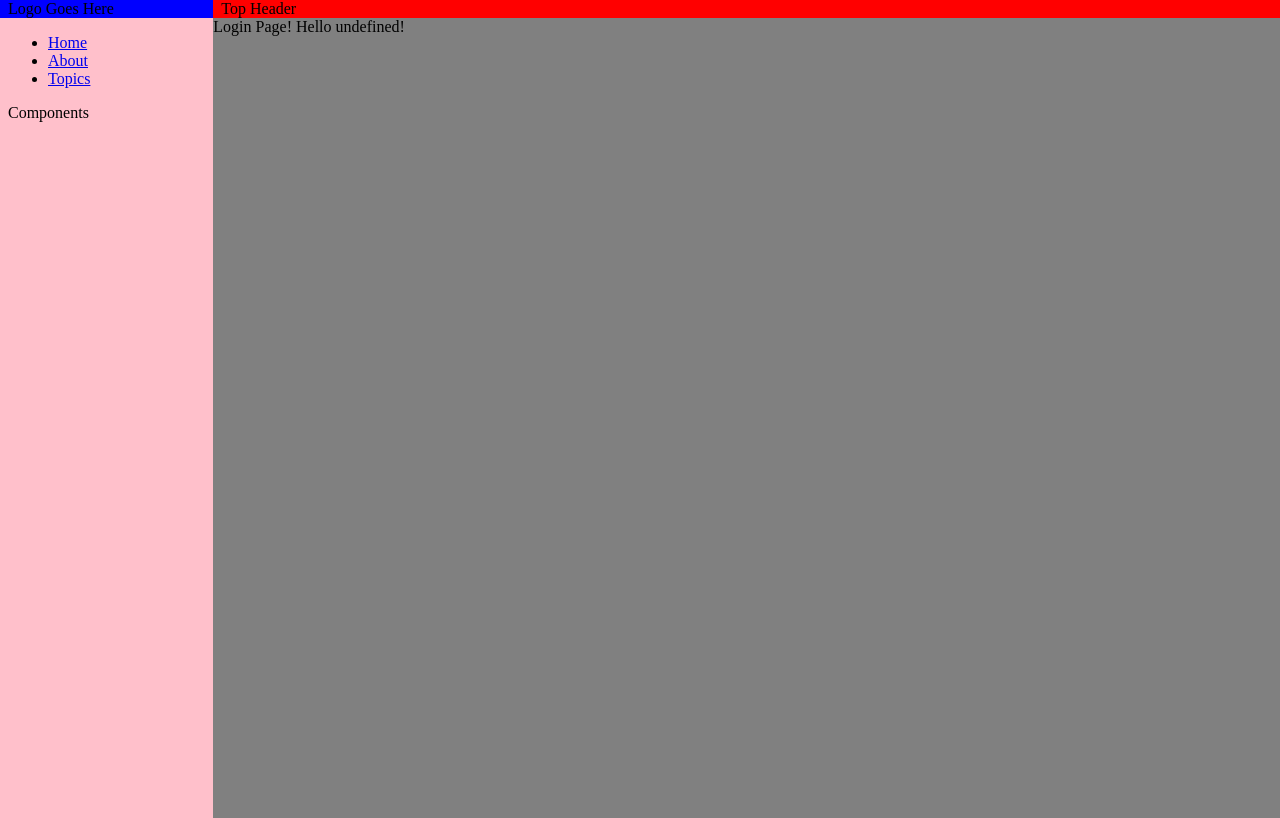
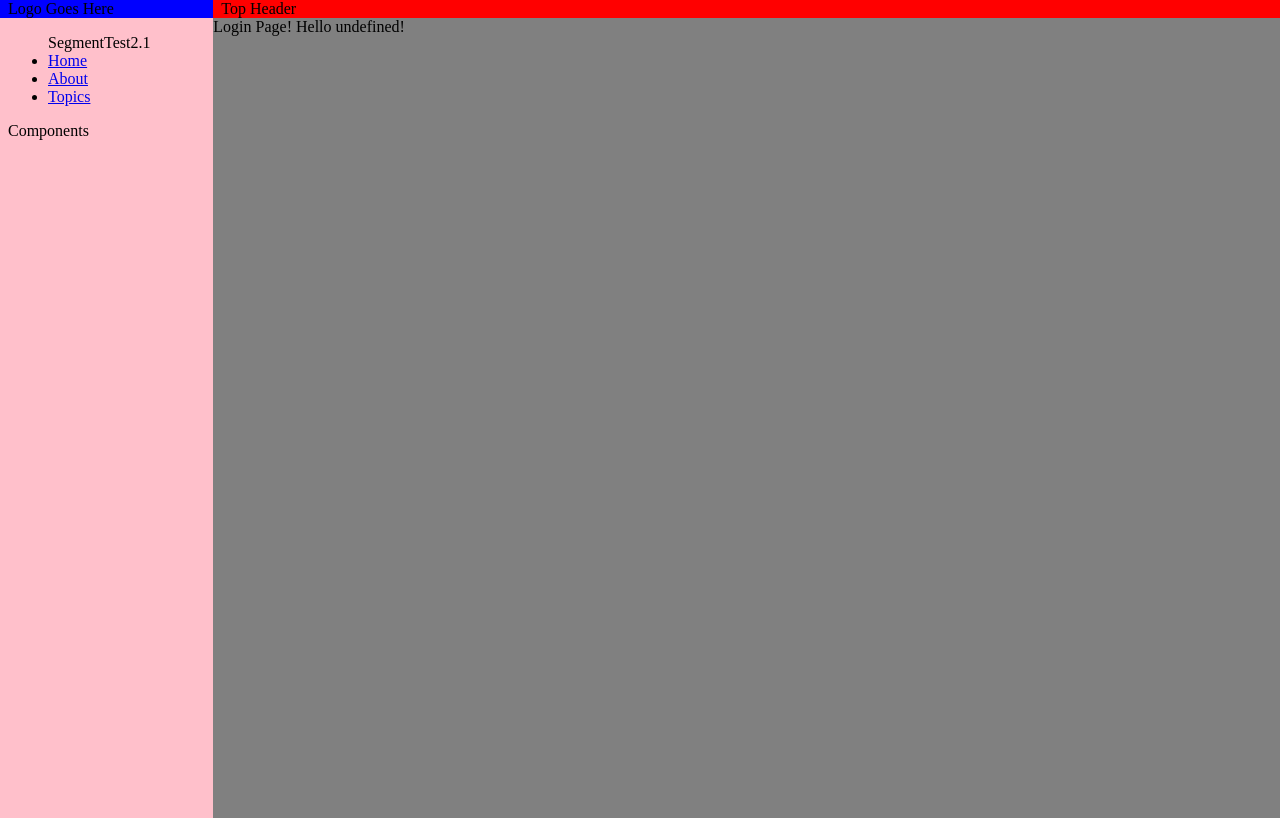
Before and after one commit to justinal64/typescript-dashboard, a React (Create React App) app: page / in a window 1280 px wide. Built offline with nearby package versions, Linux system fonts and the light colour scheme.

Commit message:
Created segment component and passed title and font to component

```diff
--- a/src/components/navigation/index.tsx
+++ b/src/components/navigation/index.tsx
@@ -1,11 +1,13 @@
 import * as React from "react";
 import Collapsible from "react-collapsible";
 import { Link } from "react-router-dom";
+import Segment from "../typography/segment/index";
 
 const Navigation = () => {
   return (
     <div>
       <ul>
+        <Segment title="Test" font={2.1} />
         <li>
           <Link to="/">Home</Link>
         </li>
--- /dev/null
+++ b/src/components/typography/segment/index.tsx
@@ -0,0 +1,22 @@
+import * as React from "react";
+
+export interface Props {
+  font?: number;
+  title: string;
+}
+
+class Segment extends React.Component<Props, object> {
+  public render() {
+    const { font, title } = this.props;
+
+    return (
+      <div>
+        Segment
+        {title}
+        {font}
+      </div>
+    );
+  }
+}
+
+export default Segment;
```
